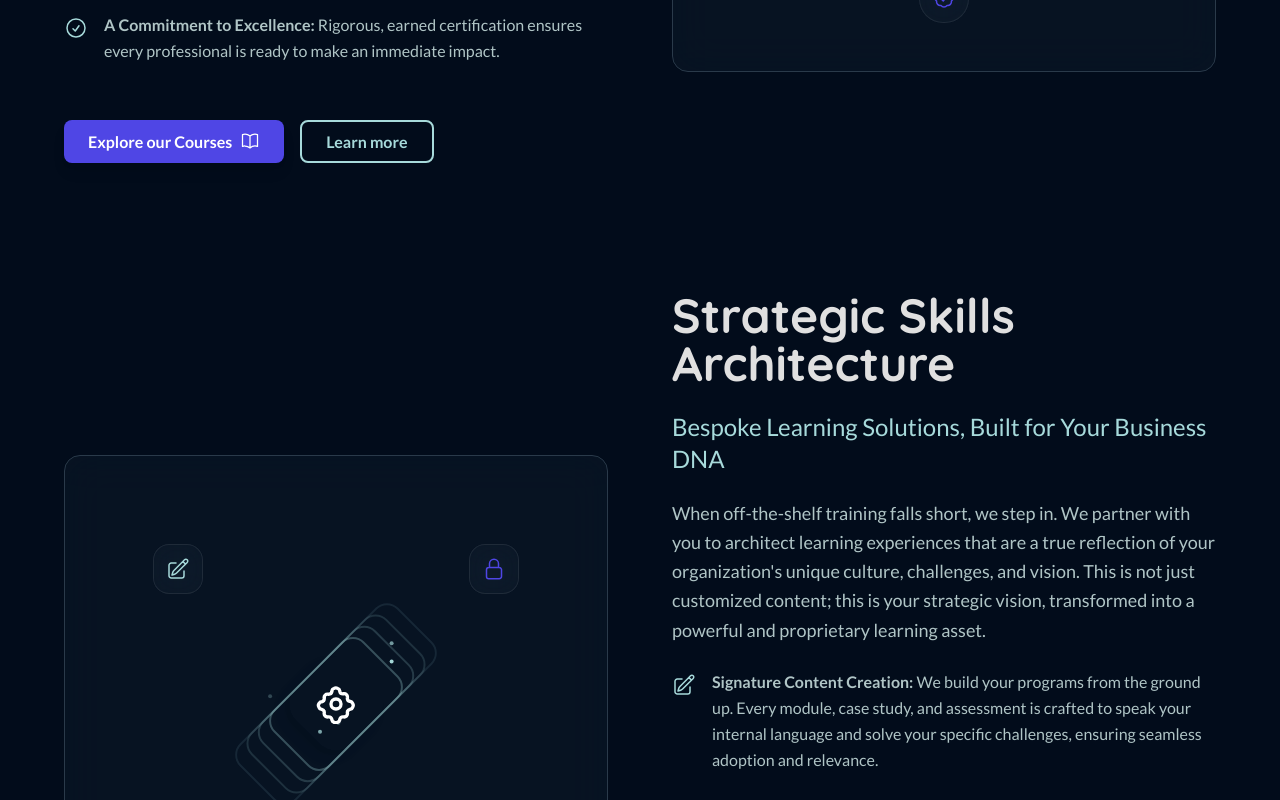
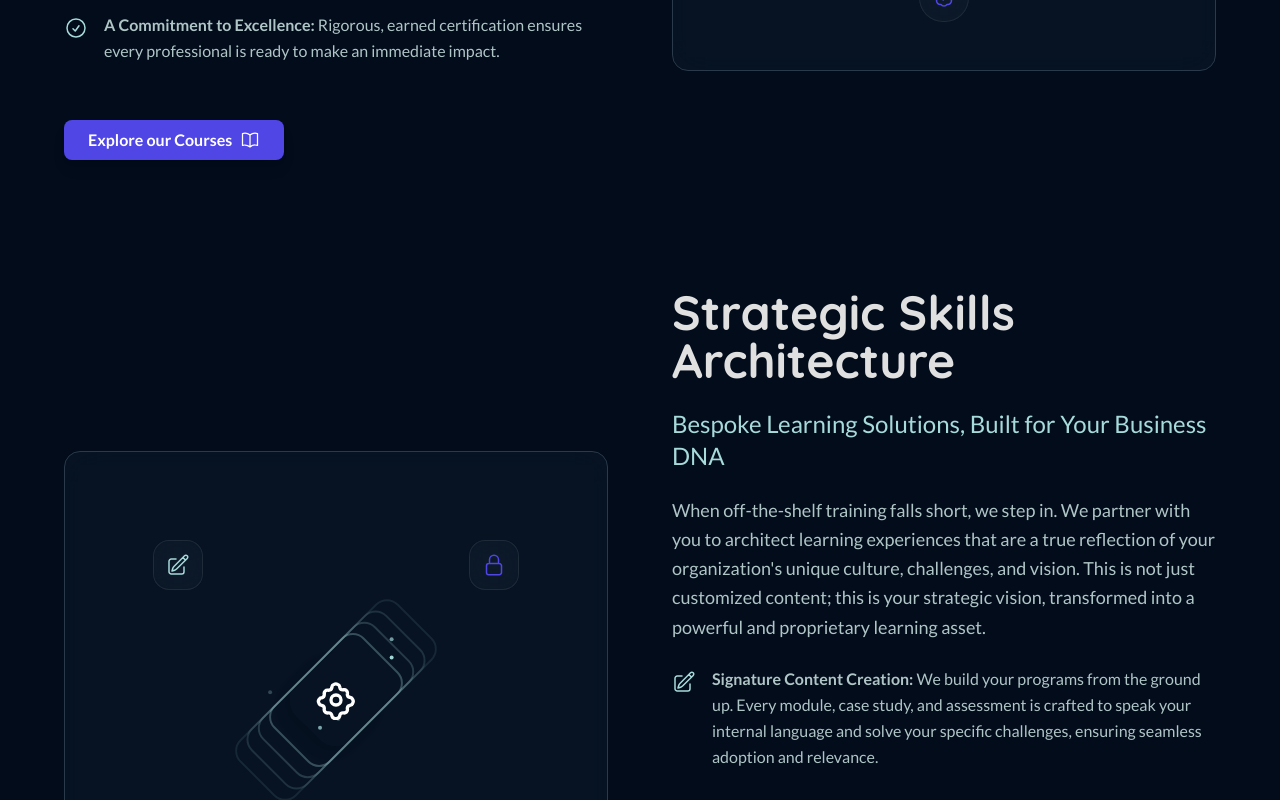
Before and after one commit to notjitin-1994/smartslate-final, a Next.js app: page /products in a window 1280 px wide. Shown: the part 1380-2180 px from the top of the page. Built offline with nearby package versions, Linux system fonts and the light colour scheme.

Commit message:
chore(products): remove secondaryCta to hide “Learn more” buttons on products page
Co-Authored-By: Jitin Nair <jitin@smartslate.io>

```diff
--- a/src/app/products/page.tsx
+++ b/src/app/products/page.tsx
@@ -78,8 +78,7 @@ const products = [
           <path strokeLinecap="round" strokeLinejoin="round" d="M12 6.042A8.967 8.967 0 0 0 6 3.75c-1.052 0-2.062.18-3 .512v14.25A8.987 8.987 0 0 1 6 18c2.305 0 4.408.867 6 2.292m0-14.25a8.966 8.966 0 0 1 6-2.292c1.052 0 2.062.18 3 .512v14.25A8.987 8.987 0 0 0 18 18a8.967 8.967 0 0 0-6 2.292m0-14.25v14.25" />
         </svg>
       )
-    },
-    secondaryCta: { text: 'Learn more', link: '/products/ignite' }
+    }
   },
   {
     heading: 'Strategic Skills Architecture',
@@ -147,7 +146,6 @@ const products = [
       ),
       action: 'openSSAModal'
     },
-    secondaryCta: { text: 'Learn more', link: '/products/ssa' },
     reverse: true
   },
   {
@@ -250,7 +248,6 @@ const products = [
       ),
       action: 'openSolaraModal'
     },
-    secondaryCta: { text: 'Learn more', link: '/products/solara' },
     status: 'coming-soon' as const
   }
 ];
```
